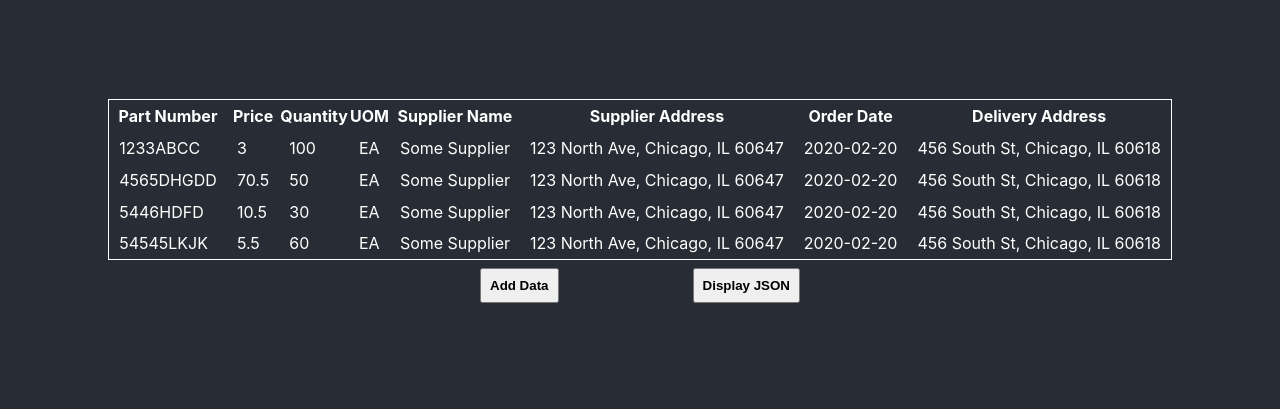
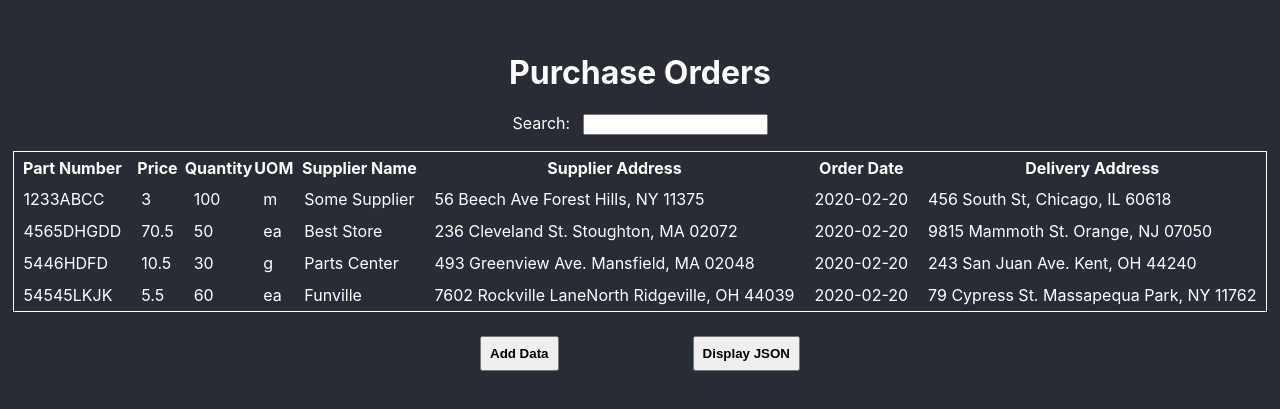
Before and after one commit to pashapear/react-simple-grid, a React (Create React App) app: page / in a window 1280 px wide. Shown: the part 195-604 px from the top of the page. Built offline with nearby package versions, Linux system fonts and the light colour scheme.

Commit message:
Adds search functionality

```diff
--- a/src/components/Table/Rows.js
+++ b/src/components/Table/Rows.js
@@ -4,10 +4,10 @@ import { actions, useTable } from '../../hooks/useTable';
 import Form from '../Form';
 import { Modal } from '../../common/Modal';
 
-export const Rows = () => {
+export const Rows = ({ rows }) => {
     const [state, dispatch] = useTable();
 
-    const { data: rows, config } = state;
+    const { config } = state;
     const { idKey } = config;
 
     return <tbody>
--- a/src/components/Table/index.js
+++ b/src/components/Table/index.js
@@ -16,18 +16,39 @@ const Actions = styled.div`
     display: flex;
     justify-content: space-between;
     min-width: 25%;
+    margin-top: 1rem;
+`;
+
+const InputWrapper = styled.div`
+    display: inline;
+    margin-bottom: 1rem;
+    & label {
+        margin-right: 0.5rem;
+    }
 `;
 
 const Table = () => {
     const [show, setShow] = useState(false);
     const [showJSON, setShowJSON] = useState(false);
     const [state, dispatch] = useTable();
-    const { data } = state;
+    const { data, config } = state;
+    const [rows, setRows] = useState(data);
+    const { title } = config;
 
     return <>
+        <h1>{title}</h1>
+        <InputWrapper>
+            <label htmlFor="search">Search: </label>
+            <input
+                name="search"
+                onChange={e => setRows(data.filter(item =>
+                    Object.values(item).join(' ').toLowerCase().includes(e.currentTarget.value.toLowerCase())))
+                }
+            />
+        </InputWrapper>
         <StyledTable>
             <Headers />
-            <Rows />
+            <Rows rows={rows} />
         </StyledTable>
         <Actions>
             <Button onClick={() => setShow(true)}>Add Data</Button>
--- a/src/mocks/config.js
+++ b/src/mocks/config.js
@@ -35,6 +35,7 @@ const validationSchema = yup.object().shape({
 */
 
 export const config = {
+    title: 'Purchase Orders',
     fields: [
         ['part_number', 'Part Number'],
         ['price', 'Price'],
--- a/src/mocks/mockData.js
+++ b/src/mocks/mockData.js
@@ -2,9 +2,9 @@ export const mockData = [{
     part_number: '1233ABCC',
     price: 3,
     quantity: 100,
-    uom: 'EA',
+    uom: 'm',
     supplier_name: 'Some Supplier',
-    supplier_address: '123 North Ave, Chicago, IL 60647',
+    supplier_address: '56 Beech Ave Forest Hills, NY 11375',
     order_date: '2020-02-20',
     delivery_address: '456 South St, Chicago, IL 60618'
 },
@@ -12,30 +12,30 @@ export const mockData = [{
     part_number: '4565DHGDD',
     price: 70.5,
     quantity: 50,
-    uom: 'EA',
-    supplier_name: 'Some Supplier',
-    supplier_address: '123 North Ave, Chicago, IL 60647',
+    uom: 'ea',
+    supplier_name: 'Best Store',
+    supplier_address: '236 Cleveland St. Stoughton, MA 02072',
     order_date: '2020-02-20',
-    delivery_address: '456 South St, Chicago, IL 60618'
+    delivery_address: '9815 Mammoth St. Orange, NJ 07050'
 },
 {
     part_number: '5446HDFD',
     price: 10.5,
     quantity: 30,
-    uom: 'EA',
-    supplier_name: 'Some Supplier',
-    supplier_address: '123 North Ave, Chicago, IL 60647',
+    uom: 'g',
+    supplier_name: 'Parts Center',
+    supplier_address: '493 Greenview Ave. Mansfield, MA 02048',
     order_date: '2020-02-20',
-    delivery_address: '456 South St, Chicago, IL 60618'
+    delivery_address: '243 San Juan Ave. Kent, OH 44240'
 },
 {
     part_number: '54545LKJK',
     price: 5.5,
     quantity: 60,
-    uom: 'EA',
-    supplier_name: 'Some Supplier',
-    supplier_address: '123 North Ave, Chicago, IL 60647',
+    uom: 'ea',
+    supplier_name: 'Funville',
+    supplier_address: '7602 Rockville LaneNorth Ridgeville, OH 44039',
     order_date: '2020-02-20',
-    delivery_address: '456 South St, Chicago, IL 60618'
+    delivery_address: '79 Cypress St. Massapequa Park, NY 11762'
 }
 ];
```
